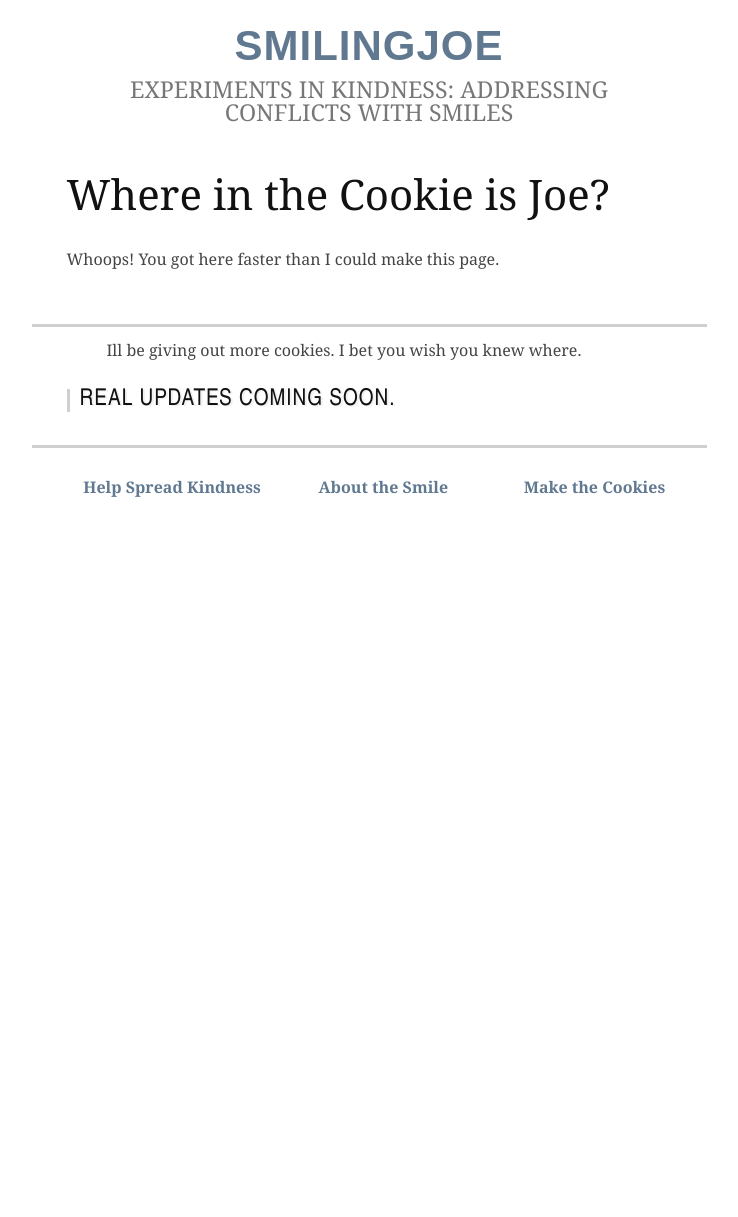
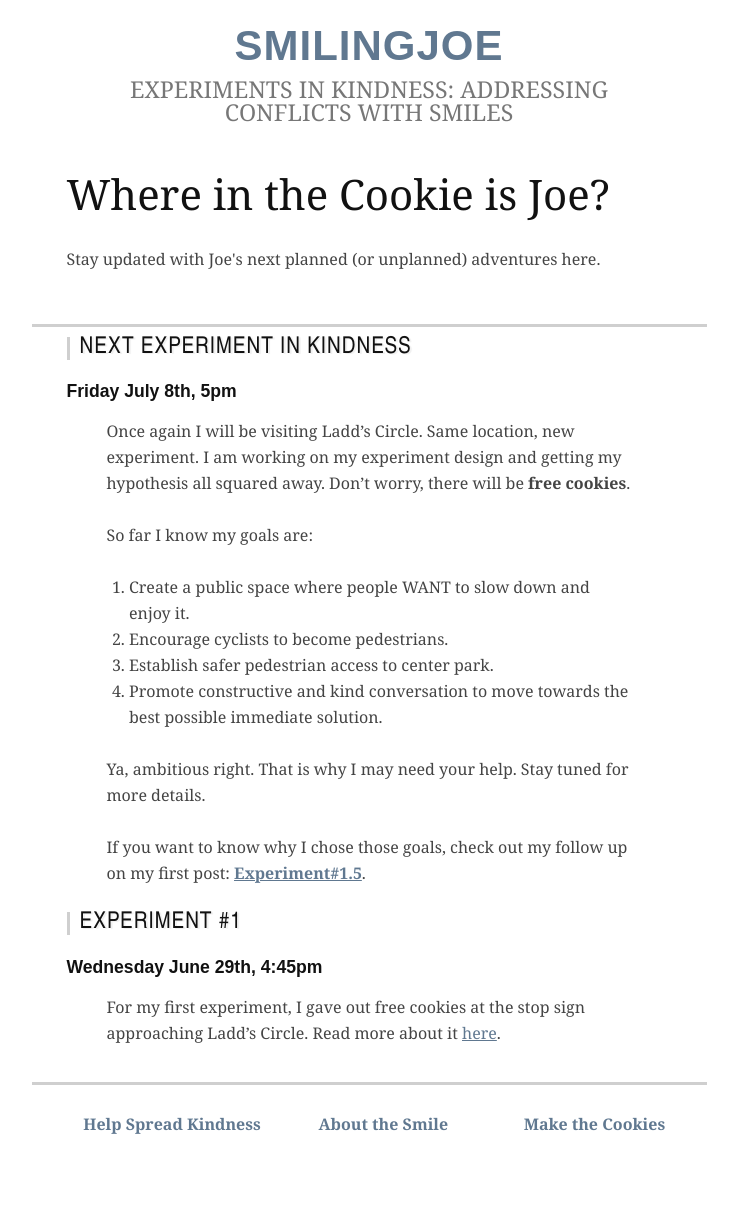
Before and after one commit to joehand/smilingjoe, a Jekyll site: the page built from updates.markdown, in a window 1280 px wide. Shown: the whole page, without its empty margins (271-1009 px from the left). Built offline with Jekyll 4.4.1, drawn with Linux system fonts in a browser that asks for light colours; nearby versions of some CDN libraries; some web fonts are replaced; Markdown is read by kramdown in place of the engine named in the settings; before the commit the page ends 960 px from its top, so only the background shows below that.

Commit message:
new page content for updates and support.

```diff
--- a/_posts/2011-07-05-laddscircle.markdown
+++ b/_posts/2011-07-05-laddscircle.markdown
@@ -178,7 +178,7 @@ But the real magic is in the math. All sides of all streets connected to the cir
 
 ![Crosswalks]({{ site.imgpath }}walk.jpg "Crosswalks")
 
-See an example this design in real life at St. Armand's Circle. This circle is much larger and has the correct merge--yield sign approach with the correct location for those cross walks. But there are also crosswalks going to the center circle.
+See an example this design in real life at St. Armand's Circle. This circle is much larger and has the correct merge--yield sign approach with the correct location for those cross walks. But there are also two crosswalks going to the center circle (red stripes on top right and bottom left of circle).
 <iframe width="500" height="500" frameborder="0" scrolling="no" marginheight="0" marginwidth="0" src="http://maps.google.com/maps?ie=UTF8&amp;t=k&amp;ll=27.318433,-82.577257&amp;spn=0.001192,0.001341&amp;z=19&amp;output=embed"></iframe><br/>
 
 
@@ -195,7 +195,7 @@ I also believe it will be necessary to shorten the distance of these crosswalks.
 The biggest lesson I learned when handing out cookies was that when you give people incentive to stop or slow down, they will. Requiring people to do something with signs and markings only works up to a point. Solution part three is this:
 
 *	Create a space where people WANT to slow down and enjoy it.
-*	Entice people to communicate and cooperate by reducing required behavior.
+*	Entice people to communicate and cooperate by reducing required behavior in the form of signs and markings.
 *	Make merging speed an issue with more difficult sight lines and/or turning radii.
 *	Less road, more public space.
 
--- a/assets/css/main.css
+++ b/assets/css/main.css
@@ -529,6 +529,8 @@ article h4 {
 /*image on about page, need to deal with this better prolly*/
 .about img {float:right; padding:10px;}
 
+.about img.nofloat {float:none; padding:10px 40px;}
+
 article img {margin:0 auto; padding:10px 30px}
 
 
--- a/updates.markdown
+++ b/updates.markdown
@@ -2,10 +2,27 @@
 layout: post
 title: Where in the Cookie is Joe?
 
-description: Whoops! You got here faster than I could make this page.
+description: Stay updated with Joe's next planned (or unplanned) adventures here.
 type: about
 ---
 
-Ill be giving out more cookies. I bet you wish you knew where.
 
-####Real Updates coming soon.
+####Next Experiment in Kindness
+
+#####Friday July 8th, 5pm
+Once again I will be visiting Ladd's Circle. Same location, new experiment. I am working on my experiment design and getting my hypothesis all squared away. Don't worry, there will be __free cookies__.
+
+So far I know my goals are:
+
+1.	Create a public space where people WANT to slow down and enjoy it.
+2.	Encourage cyclists to become pedestrians.
+3.	Establish safer pedestrian access to center park.
+4.	Promote constructive and kind conversation to move towards the best possible immediate solution.
+
+Ya, ambitious right. That is why I may need your help. Stay tuned for more details.
+
+If you want to know why I chose those goals, check out my follow up on my first post: [__Experiment#1.5__]({{ site.blog_url }}/07/2011/laddscircle/).
+
+####Experiment #1
+#####Wednesday June 29th, 4:45pm
+For my first experiment, I gave out free cookies at the stop sign approaching Ladd's Circle. Read more about it [here]({{ site.blog_url }}/06/2011/freecookies/).
```
Also changed, not shown: support.markdown (+8 -1 lines).
